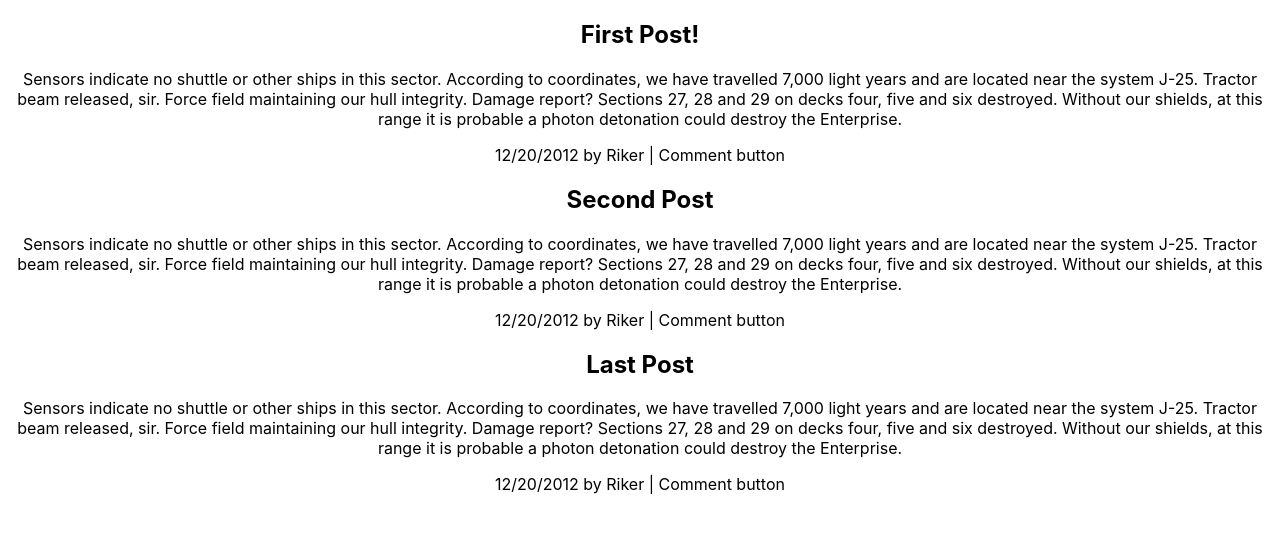
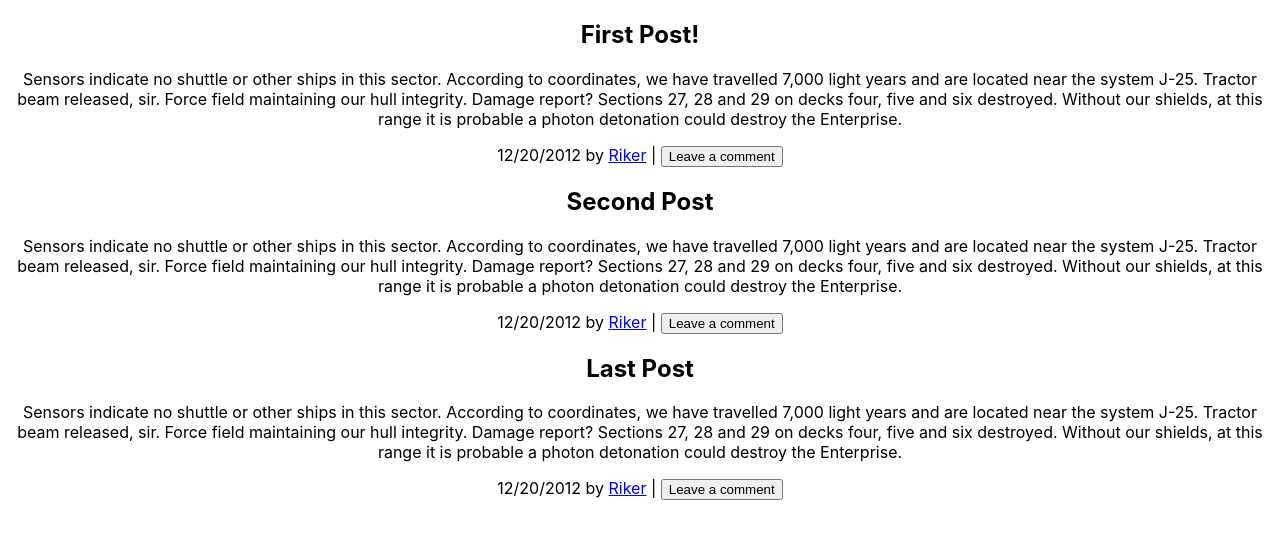
Before and after one commit to Al-Campuzano/blog-bones, a React (Create React App) app: page / in a window 1280 px wide. Shown: the top 538 px of the page. Built offline with nearby package versions, Linux system fonts and the light colour scheme.

Commit message:
add comment button to blurb footer. remove unnecessary spans

```diff
--- a/src/components/BlurbFooter/BlurbFooter.js
+++ b/src/components/BlurbFooter/BlurbFooter.js
@@ -1,4 +1,5 @@
 import React, { Component } from 'react'
+import CommentButton from '../CommentButton/CommentButton';
 import DateAndAuthor from '../DateAndAuthor/DateAndAuthor';
 
 class BlurbFooter extends Component {
@@ -6,7 +7,11 @@ class BlurbFooter extends Component {
     const someDate = new Date(Date.UTC(2012, 11, 20, 3, 0, 0));
     return (
       <div>
-        <p><DateAndAuthor someDate={someDate.toLocaleDateString()} author="Riker" /> | <span>Comment button</span></p>
+        <p>
+          <DateAndAuthor someDate={someDate.toLocaleDateString()} author="Riker" />
+          &nbsp;|&nbsp;
+          <CommentButton />
+        </p>
       </div>
     );
   }
--- a/src/components/CommentButton/CommentButton.js
+++ b/src/components/CommentButton/CommentButton.js
@@ -1,7 +1,13 @@
-import React from "react";
+import React, { Component } from "react";
 
-const CommentButton = () => {
-  return <div />;
-};
+class CommentButton extends Component {
+  render() {
+    return (
+      <span>
+        <button type="button">Leave a comment</button>
+      </span>
+    );
+  }
+}
 
 export default CommentButton;
--- a/src/components/DateAndAuthor/DateAndAuthor.js
+++ b/src/components/DateAndAuthor/DateAndAuthor.js
@@ -6,7 +6,9 @@ class DateAndAuthor extends Component {
     const author = this.props.author
     return (
       <span>
-        <span>{someDate}</span> <span>by {author}</span>
+        {someDate}
+        &nbsp;by <a href="https://memory-alpha.fandom.com/wiki/William_T._Riker" target="_blank"
+          rel="noopener noreferrer">{author}</a>
       </span>
     );
   }
```
Also changed, not shown: 1 other file (tests, documents, lock files or other folders).
